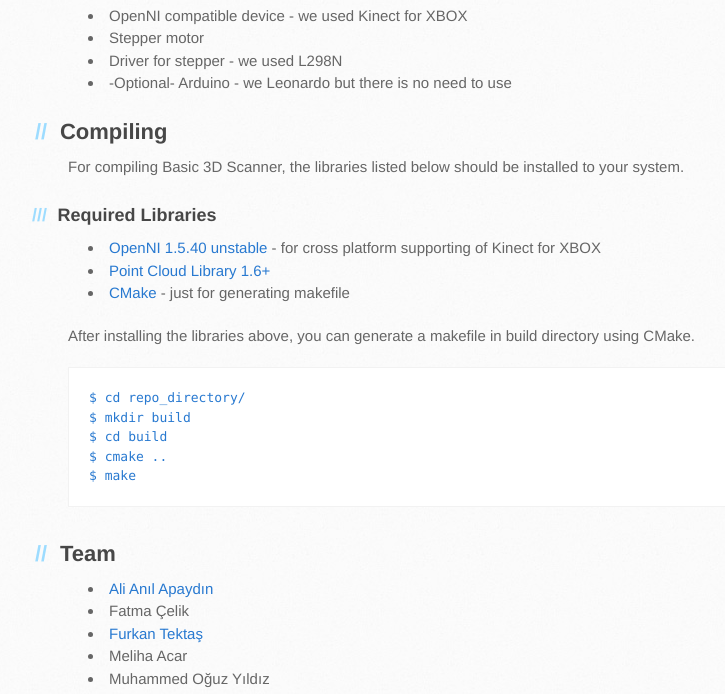
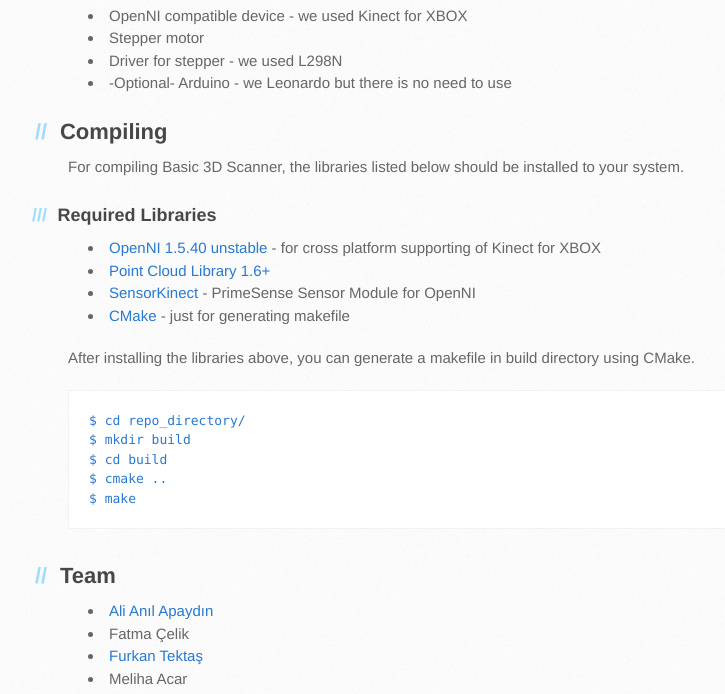
Before and after one commit to furkantektas/basic-3D-scanner, a plain HTML site: page index.html in a window 1280 px wide. Shown: the part 998-1692 px from the top of the page, without its empty margins (102-827 px from the left). Drawn offline with Linux system fonts and the light colour scheme; a web font is replaced by a local one.

Commit message:
SensorKinect requirement was added

```diff
--- a/index.html
+++ b/index.html
@@ -53,6 +53,7 @@
           <ul>
           <li><a href="https://github.com/OpenNI/OpenNI/tree/unstable" target="_blank">OpenNI 1.5.40 unstable</a><i> - for cross platform supporting of Kinect for XBOX</i></li>
           <li><a href="http://pointclouds.org/" target="_blank">Point Cloud Library 1.6+</a></li>
+          <li><a href="https://github.com/avin2/SensorKinect" target="_blank">SensorKinect</a><i> - PrimeSense Sensor Module for OpenNI</i></li>
           <li><a href="http://www.cmake.org/" target="_blank">CMake</a><i> - just for generating makefile</i></li>
           </ul><p>After installing the libraries above, you can generate a makefile in build directory using CMake.</p>
 
```
